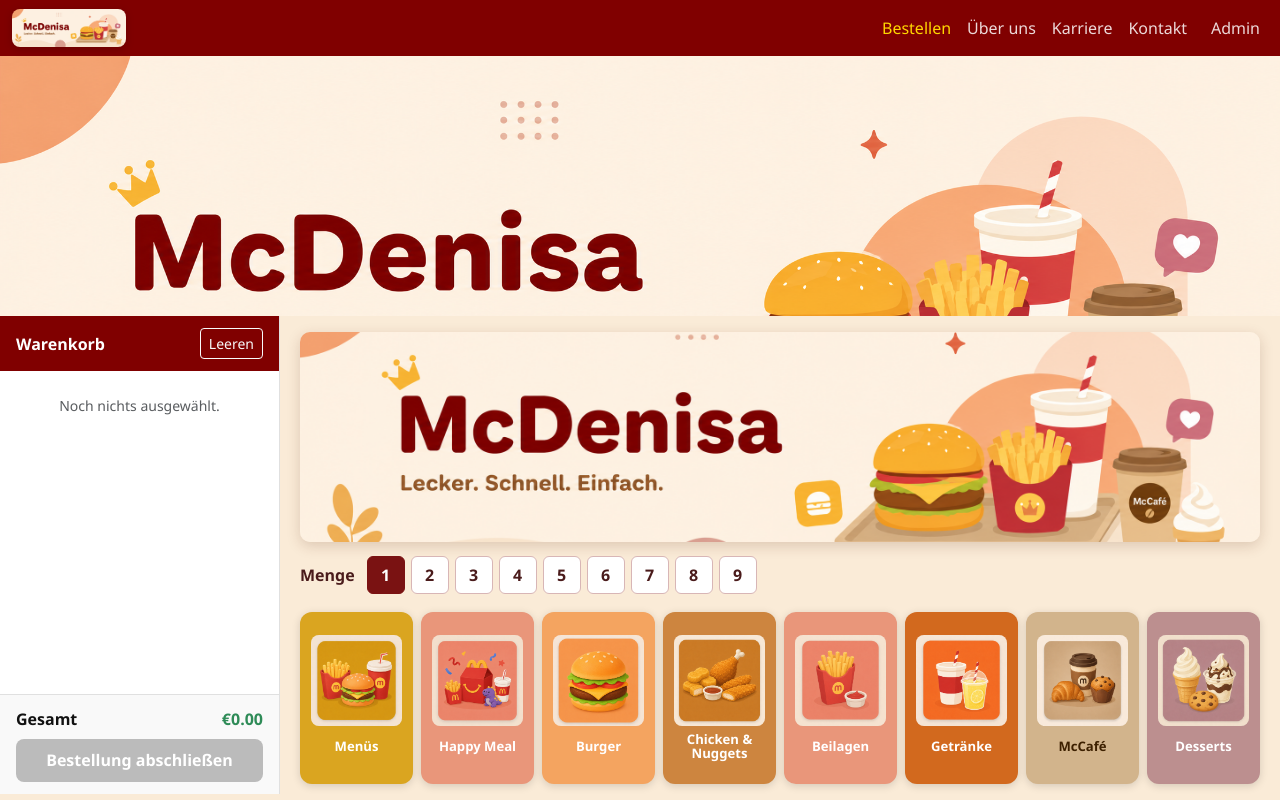
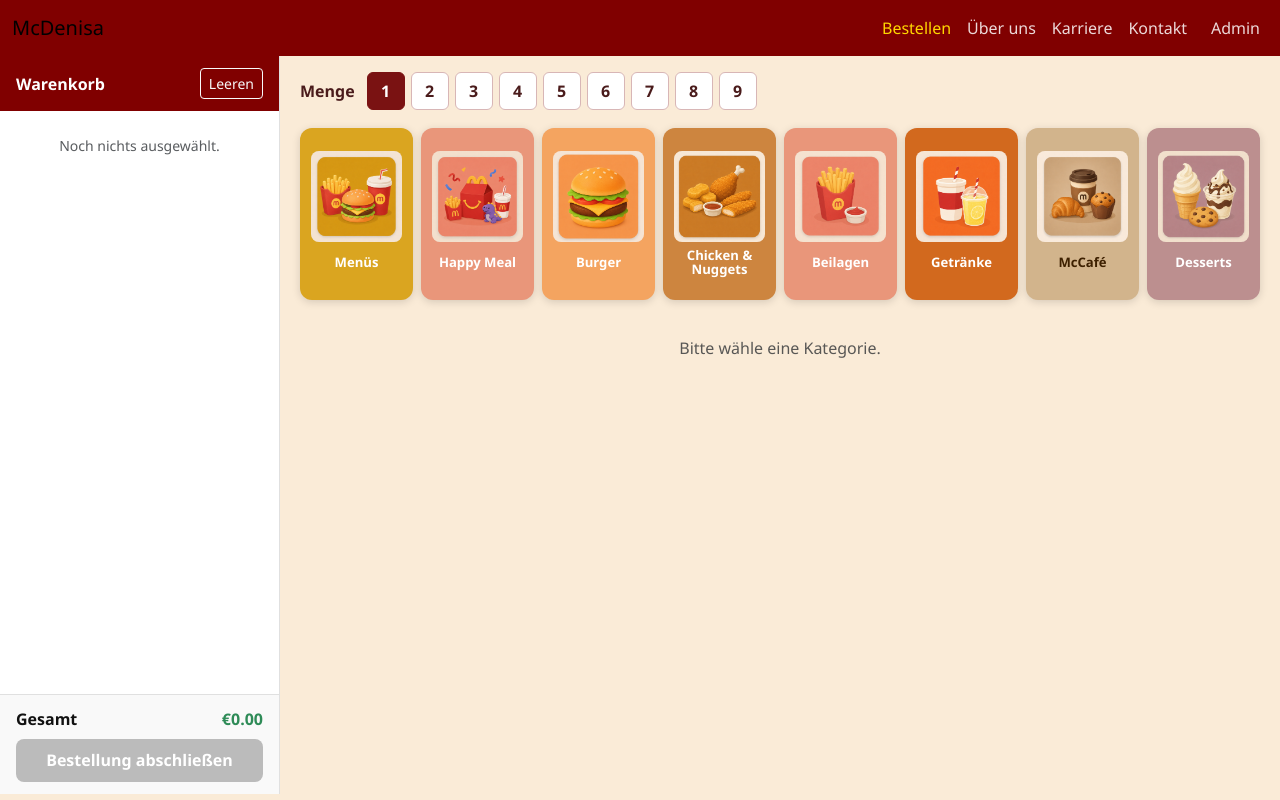
Before and after one commit to denisaandreea-a/McDenisa-Website-Pruefung, an Angular app: page /order in a window 1280 px wide. Built offline with nearby package versions, Linux system fonts and the light colour scheme.

Commit message:
Banner einmalig + vollständig: nur auf Seiten außer Bestellen

```diff
--- a/src/app/app.html
+++ b/src/app/app.html
@@ -1,5 +1,7 @@
 <app-navbar></app-navbar>
-<div class="site-banner">
-  <img src="assets/menu/mcdenisa-banner.png" alt="McDenisa Kasse" />
-</div>
+@if (showBanner) {
+  <div class="site-banner">
+    <img src="assets/menu/mcdenisa-banner.png" alt="McDenisa Kasse" />
+  </div>
+}
 <router-outlet></router-outlet>
--- a/src/app/app.ts
+++ b/src/app/app.ts
@@ -1,15 +1,17 @@
 import { Component } from '@angular/core';
-// RouterOutlet ist der Platzhalter im HTML, wo Angular die aktive Seite einblendet.
-import { RouterOutlet } from '@angular/router';
-// Die Navbar-Component, die wir selbst gebaut haben.
+import { Router, RouterOutlet } from '@angular/router';
 import { Navbar } from './navbar/navbar';
 
-// Das ist die Root-Component – also der äußerste Rahmen der ganzen App.
-// Hier passiert nicht viel Logik, sie hält nur Navbar und Router-Outlet zusammen.
 @Component({
-  selector: 'app-root',           // So heißt sie im HTML: <app-root>
-  imports: [RouterOutlet, Navbar], // Welche anderen Components hier benutzt werden
+  selector: 'app-root',
+  imports: [RouterOutlet, Navbar],
   templateUrl: './app.html',
   styleUrl: './app.css'
 })
-export class App {}
+export class App {
+  constructor(public router: Router) {}
+
+  get showBanner(): boolean {
+    return !this.router.url.startsWith('/order');
+  }
+}
--- a/src/app/navbar/navbar.html
+++ b/src/app/navbar/navbar.html
@@ -1,10 +1,7 @@
 <nav class="navbar navbar-expand-lg navbar-mc">
   <div class="container-fluid">
 
-    <a class="navbar-brand navbar-brand-banner" routerLink="/order" aria-label="Zur Kasse">
-      <img src="/assets/menu/mcdenisa-banner.png"
-           alt="McDenisa">
-    </a>
+    <a class="navbar-brand" routerLink="/order">McDenisa</a>
 
     <button class="navbar-toggler" type="button"
             data-bs-toggle="collapse" data-bs-target="#navMenu"
--- a/src/app/order/order.html
+++ b/src/app/order/order.html
@@ -40,11 +40,6 @@
 
   <div class="pos-content">
 
-    <div class="order-hero">
-      <img src="/assets/menu/mcdenisa-banner.png"
-           alt="McDenisa Banner mit Burger, Pommes, Getränk und McCafé">
-    </div>
-
     <div class="quantity-bar">
       <span class="quantity-label">Menge</span>
       <div class="quantity-buttons">
@@ -65,7 +60,7 @@
                 class="cat-card"
                 [ngClass]="[cat.css, selectedCategory === cat.name ? 'cat-card--active' : '']"
                 (click)="selectCategory(cat.name)">
-          <img class="cat-image" [src]="cat.image" [alt]="cat.name">
+          <img class="cat-image" [src]="cat.image" [alt]="cat.name" [title]="cat.name">
           <span class="cat-name">{{ cat.name }}</span>
         </button>
       }
@@ -155,6 +150,7 @@
         <div class="col-md-6">
           <label class="form-label fw-semibold">Art *</label>
           <select class="form-select" formControlName="checkoutType"
+                  title="Abholen oder Liefern"
                   [class.is-invalid]="checkoutForm.controls.checkoutType.touched && checkoutForm.controls.checkoutType.invalid">
             <option value="">Bitte wählen...</option>
             <option value="Abholen">Abholen</option>
@@ -168,6 +164,7 @@
         <div class="col-md-6">
           <label class="form-label fw-semibold">Uhrzeit *</label>
           <input type="time" class="form-control" formControlName="pickupTime"
+                 title="Abholzeit" placeholder="HH:MM"
                  [class.is-invalid]="checkoutForm.controls.pickupTime.touched && checkoutForm.controls.pickupTime.invalid">
           @if (checkoutForm.controls.pickupTime.touched && checkoutForm.controls.pickupTime.invalid) {
             <div class="invalid-feedback">Bitte eine Uhrzeit angeben.</div>
--- a/src/styles.css
+++ b/src/styles.css
@@ -4,7 +4,6 @@
   --mc-maroon:    #800000;
   --mc-brown:     #8B4513;
   --mc-white:     #ffffff;
-  --banner-h:     260px;
 
   /* Kategorie-Farben wie im Avalonia-Projekt */
   --cat-menus:    #DAA520; /* Goldenrod      */
@@ -25,22 +24,19 @@
 
 .site-banner {
   width: 100%;
-  height: var(--banner-h);
-  overflow: hidden;
   display: block;
+  line-height: 0;
 }
 
 .site-banner img {
   width: 100%;
-  height: 100%;
-  object-fit: cover;
-  object-position: center top;
+  height: auto;
   display: block;
 }
 
 .pos-layout {
   display: flex;
-  height: calc(100vh - 62px - var(--banner-h));
+  height: calc(100vh - 62px);
 }
 
 /* Linke Spalte: Warenkorb */
```
